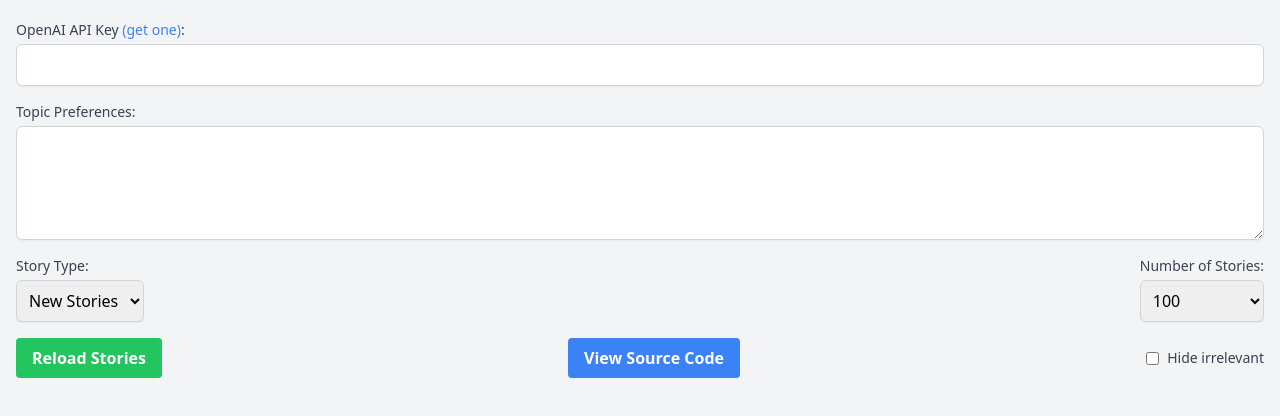
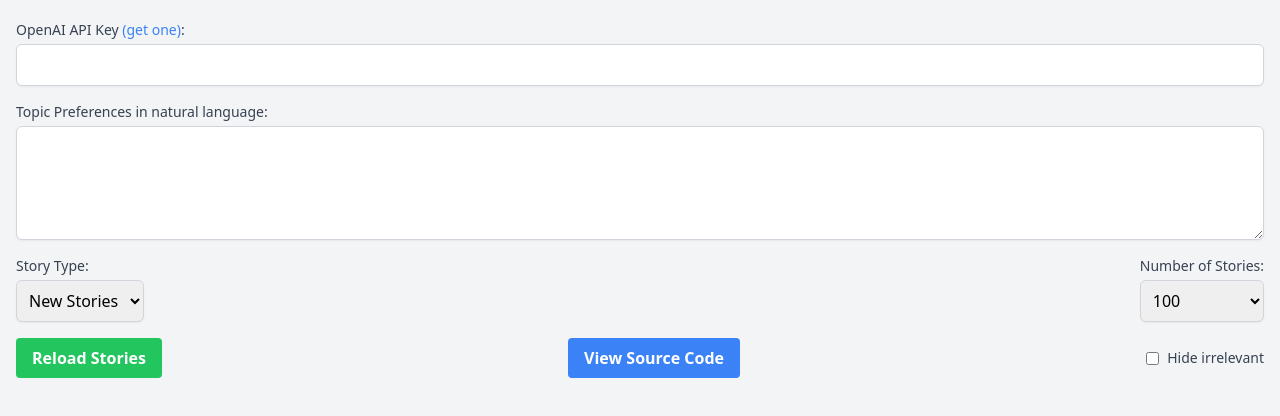
Before and after one commit to CodeFromAnywhere/hackernews-filter, a plain HTML site: page public/index.html in a window 1280 px wide. Shown: the part 72-488 px from the top of the page. Drawn offline with nearby package versions, Linux system fonts and the light colour scheme.

Commit message:
improvements

```diff
--- a/public/index.html
+++ b/public/index.html
@@ -20,7 +20,8 @@
                     class="mt-1 block w-full border border-gray-300 rounded-md shadow-sm p-2">
             </div>
             <div>
-                <label for="preferences" class="block text-sm font-medium text-gray-700">Topic Preferences:</label>
+                <label for="preferences" class="block text-sm font-medium text-gray-700">Topic Preferences in natural
+                    language:</label>
                 <textarea id="preferences" rows="4"
                     class="mt-1 block w-full border border-gray-300 rounded-md shadow-sm p-2"></textarea>
             </div>
```
